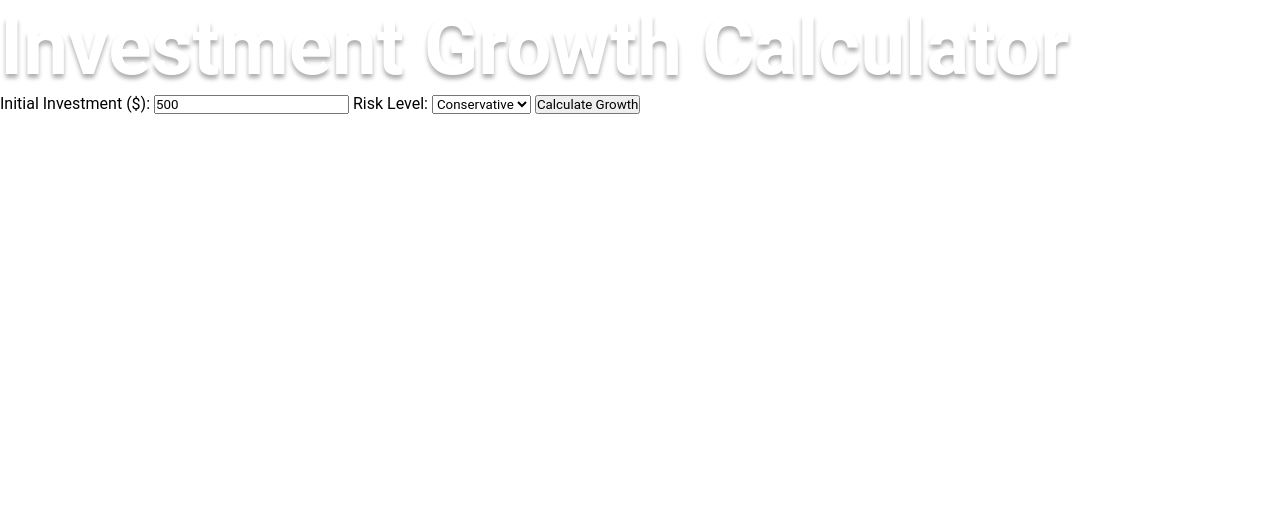
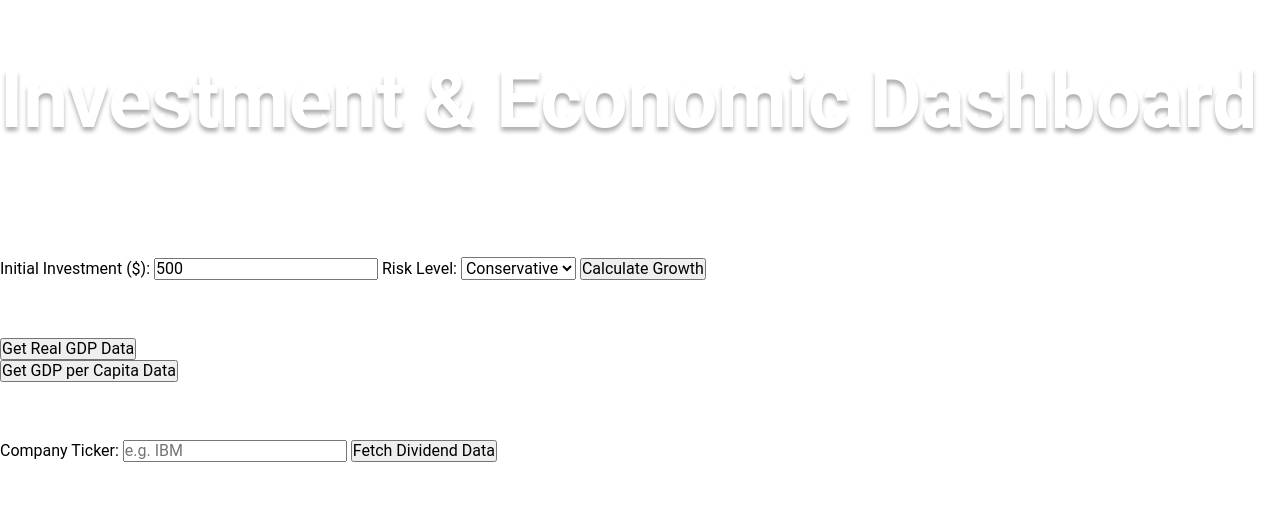
Before and after one commit to danielnguyen05/Finova-Investment-Platform, a Flask app: page /demo in a window 1280 px wide. Shown: the top 519 px of the page. Run offline with Flask 3, Linux system fonts and the light colour scheme; some libraries are stand-ins or nearby versions.

Commit message:
Refactor investment and economic dashboard
Add investment growth calculator and fetch data functions

Update HTML structure and styles

```diff
--- a/static/app.js
+++ b/static/app.js
@@ -118,56 +118,87 @@ particlesJS('particles-js',
   }
 );
 
-// Function to fetch investment data from Flask API and update the graph
-function updateGraph() {
-  // Get user input values from the form
+const API_BASE = "https://finova-du4r.onrender.com/api";
+
+// 📌 Fetch Investment Data
+function updateInvestmentGraph() {
     const principal = parseFloat(document.getElementById("principal").value);
     const aggro = document.getElementById("risk").value;
 
-  // Validate user input
     if (isNaN(principal) || principal <= 0) {
         alert("Please enter a valid principal amount.");
         return;
     }
 
-  // Send POST request to Flask API
-  fetch("https://finova-du4r.onrender.com/api/investment", {
+    fetch(`${API_BASE}/investment`, {
         method: "POST",
         headers: { "Content-Type": "application/json" },
-      body: JSON.stringify({ principal, aggro }) // Send input as JSON
+        body: JSON.stringify({ principal, aggro })
     })
-  .then(response => response.json()) // Parse JSON response
+    .then(response => response.json())
     .then(data => {
-      // Prepare Plotly traces
-      let trace1 = {
-          x: data.t,
-          y: data.expected,
-          mode: "lines",
-          name: "Expected Growth",
-          line: { color: "white", width: 2 }
-      };
-
-      let trace2 = {
-          x: [...data.t, ...data.t.reverse()],
-          y: [...data.upper, ...data.lower.reverse()],
-          fill: "toself",
-          fillcolor: "rgba(173, 216, 230, 0.3)",
-          line: { color: "transparent" },
-          name: "Variance Range",
-          type: "scatter"
-      };
-
-      let layout = {
-          title: "Investment Growth Over Time",
-          xaxis: { title: "Years" },
-          yaxis: { title: "Investment Value ($)", type: "log" }, // Log scale to manage exponential growth
-          plot_bgcolor: "rgb(51, 153, 255)",
-          paper_bgcolor: "rgb(51, 153, 255)",
-          font: { color: "white" }
-      };
-
-      // Render the graph in the "graph" div
-      Plotly.newPlot("graph", [trace2, trace1], layout);
+        let trace1 = { x: data.t, y: data.expected, mode: "lines", name: "Expected Growth", line: { color: "white", width: 2 }};
+        let trace2 = { x: [...data.t, ...data.t.reverse()], y: [...data.upper, ...data.lower.reverse()], fill: "toself", fillcolor: "rgba(173, 216, 230, 0.3)", line: { color: "transparent" }, name: "Variance Range", type: "scatter" };
+        let layout = { title: "Investment Growth Over Time", xaxis: { title: "Years" }, yaxis: { title: "Investment Value ($)" }, plot_bgcolor: "rgb(51, 153, 255)", paper_bgcolor: "rgb(51, 153, 255)", font: { color: "white" } };
+        Plotly.newPlot("investmentGraph", [trace2, trace1], layout);
     })
     .catch(error => console.error("Error fetching investment data:", error));
 }
+
+// 📌 Fetch Real GDP Data
+function updateGDPGraph() {
+    fetch(`${API_BASE}/economic`)
+    .then(response => response.json())
+    .then(data => {
+        let trace = { x: data.dates, y: data.values, mode: "lines", name: "Real GDP", line: { color: "blue", width: 2 }};
+        let layout = { title: "Real GDP Over Time", xaxis: { title: "Years" }, yaxis: { title: "Real GDP ($)" } };
+        Plotly.newPlot("gdpGraph", [trace], layout);
+    })
+    .catch(error => console.error("Error fetching GDP data:", error));
+}
+
+// 📌 Fetch Real GDP Per Capita
+function updateGDPPerCapitaGraph() {
+    fetch(`${API_BASE}/economic/percapita`)
+    .then(response => response.json())
+    .then(data => {
+        let trace = { x: data.dates, y: data.values, mode: "lines", name: "Real GDP Per Capita", line: { color: "green", width: 2 }};
+        let layout = { title: "Real GDP Per Capita Over Time", xaxis: { title: "Years" }, yaxis: { title: "GDP Per Capita ($)" } };
+        Plotly.newPlot("gdpPerCapitaGraph", [trace], layout);
+    })
+    .catch(error => console.error("Error fetching GDP Per Capita data:", error));
+}
+
+// 📌 Fetch Company Dividend Trends
+function updateDividendsGraph() {
+    const company = document.getElementById("company").value.toUpperCase();
+    if (!company) {
+        alert("Please enter a valid company ticker.");
+        return;
+    }
+
+    fetch(`${API_BASE}/dividends/${company}`)
+    .then(response => response.json())
+    .then(data => {
+        let trace = { x: data.dates, y: data.dividends, mode: "lines+markers", name: `Dividends for ${company}`, line: { color: "purple", width: 2 }};
+        let layout = { title: `Dividend Trends for ${company}`, xaxis: { title: "Years" }, yaxis: { title: "Dividend Amount ($)" } };
+        Plotly.newPlot("dividendsGraph", [trace], layout);
+    })
+    .catch(error => console.error("Error fetching dividend data:", error));
+}
+
+// 📌 Fetch Company Overview
+function fetchCompanyOverview(company) {
+    fetch(`${API_BASE}/company/${company}`)
+    .then(response => response.json())
+    .then(data => {
+        let output = `
+            <h3>${data.Name} (${data.Symbol})</h3>
+            <p><strong>Sector:</strong> ${data.Sector}</p>
+            <p><strong>Market Capitalization:</strong> ${data.MarketCapitalization}</p>
+            <p><strong>Description:</strong> ${data.Description}</p>
+        `;
+        document.getElementById("companyOverview").innerHTML = output;
+    })
+    .catch(error => console.error("Error fetching company overview:", error));
+}
--- a/templates/demo.html
+++ b/templates/demo.html
@@ -3,15 +3,19 @@
 <head>
     <meta charset="UTF-8">
     <meta name="viewport" content="width=device-width, initial-scale=1.0">
-    <title>Investment Growth Calculator</title>
-    <script src="https://cdn.plot.ly/plotly-latest.min.js"></script> <!-- Import Plotly -->
-    <script src="app.js" defer></script> <!-- Link to JavaScript file -->
-    <link rel="stylesheet" href="style.css"> <!-- CSS file -->
+    <title>Investment & Economic Dashboard</title>
+    <script src="https://cdn.plot.ly/plotly-latest.min.js"></script>
+    <script src="app.js" defer></script> <!-- JavaScript to Fetch Data -->
+    <link rel="stylesheet" href="{{ url_for('static', filename='normalize.css') }}">
+    <link rel="stylesheet" href="{{ url_for('static', filename='style.css') }}">
 </head>
 <body>
 
-    <h1>Investment Growth Calculator</h1>
+    <h1>Investment & Economic Dashboard</h1>
 
+    <!-- Investment Growth Calculator -->
+    <section>
+        <h2>Investment Growth Calculator</h2>
         <label for="principal">Initial Investment ($):</label>
         <input type="number" id="principal" value="500">
 
@@ -22,10 +26,34 @@
             <option value="aggressive">Aggressive</option>
         </select>
 
-    <button onclick="updateGraph()">Calculate Growth</button>
+        <button onclick="updateInvestmentGraph()">Calculate Growth</button>
+        <div id="investmentGraph"></div>
+    </section>
 
-    <!-- Graph container -->
-    <div id="graph"></div>
+    <!-- Economic Indicators -->
+    <section>
+        <h2>Economic Indicators</h2>
+        <button onclick="updateGDPGraph()">Get Real GDP Data</button>
+        <div id="gdpGraph"></div>
+
+        <button onclick="updateGDPPerCapitaGraph()">Get GDP per Capita Data</button>
+        <div id="gdpPerCapitaGraph"></div>
+    </section>
+
+    <!-- Company Dividend Trends -->
+    <section>
+        <h2>Company Dividend Trends</h2>
+        <label for="company">Company Ticker:</label>
+        <input type="text" id="company" placeholder="e.g. IBM">
+        <button onclick="updateDividendsGraph()">Fetch Dividend Data</button>
+        <div id="dividendsGraph"></div>
+    </section>
+
+    <!-- Company Overview -->
+    <section>
+        <h2>Company Overview & Dividends</h2>
+        <div id="companyOverview"></div>
+    </section>
 
 </body>
 </html>
```
Lines whose indentation alone changed are shown as unchanged.
